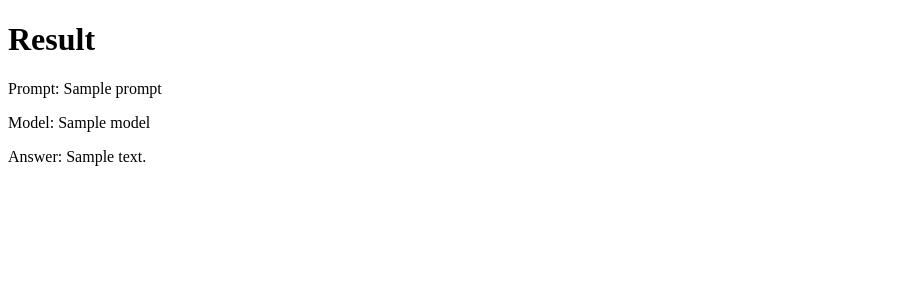
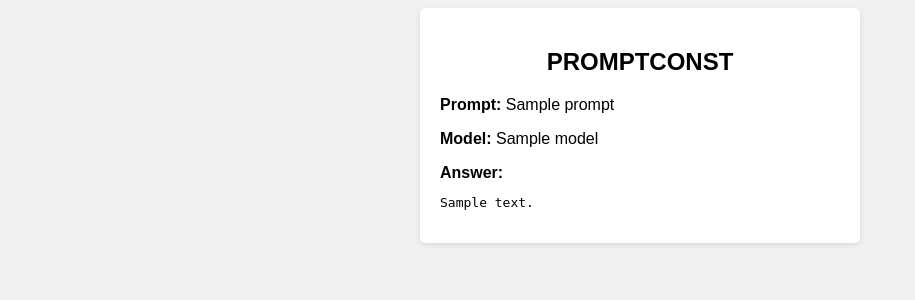
Before and after one commit to mv87960/prmptcnst, a Flask app: template templates/result.html in a window 1280 px wide. Shown: the top 300 px of the page, without its empty margins (0-915 px from the left). Run offline with Flask 3, Linux system fonts and the light colour scheme; the template is opened without the code that fills it: most values are stand-ins (such as "Sample title", 1, 10 or a date in 2020).

Commit message:
Update result.html

```diff
--- a/templates/result.html
+++ b/templates/result.html
@@ -1,12 +1,41 @@
 <!DOCTYPE html>
 <html>
 <head>
-    <title>Result</title>
+  <title>PROMPTCONST</title>
+  <style>
+    body {
+      background-color: #f1f1f1;
+      font-family: Arial, sans-serif;
+    }
+
+    .container {
+      max-width: 400px;
+      margin: 0 auto;
+      background-color: #fff;
+      padding: 20px;
+      border-radius: 5px;
+      box-shadow: 0 2px 5px rgba(0, 0, 0, 0.1);
+    }
+
+    h2 {
+      font-size: 24px;
+      margin-bottom: 20px;
+      text-align: center;
+    }
+
+    p {
+      margin-bottom: 10px;
+      font-size: 16px;
+    }
+  </style>
 </head>
 <body>
-    <h1>Result</h1>
-    <p>Prompt: {{ prompt }}</p>
-    <p>Model: {{ model }}</p>
-    <p>Answer: {{ answer }}</p>
+  <div class="container">
+    <h2>PROMPTCONST</h2>
+    <p><strong>Prompt:</strong> {{ prompt }}</p>
+    <p><strong>Model:</strong> {{ model }}</p>
+    <p><strong>Answer:</strong></p>
+    <pre>{{ answer }}</pre>
+  </div>
 </body>
 </html>
```
